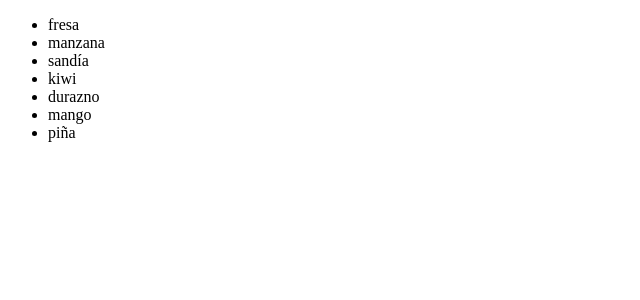
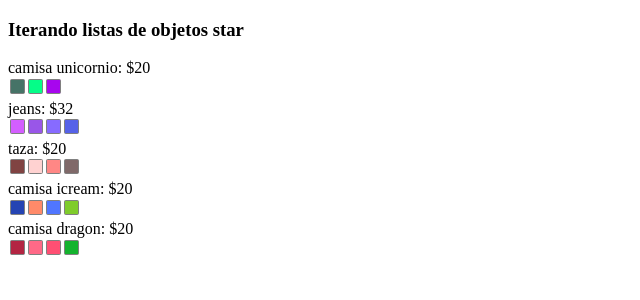
Before and after one commit to GioRosales/react-course, a React (Create React App) app: page / in a window 1280 px wide. Shown: the top 300 px of the page, without its empty margins (0-640 px from the left). Built offline with nearby package versions, Linux system fonts and the light colour scheme.

Commit message:
Objects iterator

```diff
--- a/src/App.js
+++ b/src/App.js
@@ -1,22 +1,67 @@
 import React, { Component } from 'react';
 
-const frutas = [
-  'fresa',
-  'manzana',
-  'sandía',
-  'kiwi',
-  'durazno',
-  'mango',
-  'piña'
-];
-
 class App extends Component {
+  state = {
+    products: [
+      {
+        id: 1,
+        name: 'camisa unicornio',
+        colors: ['#467367', '#05fd88', '#a706ee' ],
+        price: 20
+      },
+      {
+        id: 2,
+        name: 'jeans',
+        colors: ['#D35EFF', '#9956E8', '#876BFF', '#5662E8' ],
+        price: 32
+      },
+      {
+        id: 3,
+        name: 'taza',
+        colors: ['#804342', '#ffd2d1', '#ff8785', '#806969' ],
+        price: 20
+      },
+      {
+        id: 4,
+        name: 'camisa icream',
+        colors: ['#2544b3', '#ff8a69', '#5076ff', '#7fcc2b' ],
+        price: 20
+      },
+      {
+        id: 5,
+        name: 'camisa dragon',
+        colors: ['#b32542', '#ff6987', '#ff4f73', '#14b32e' ],
+        price: 20
+      }
+    ]
+  }
   render() {
     return (
       <div>
-        <ul>
-          { frutas.map( fruta => (<li key={fruta}>{fruta}</li>) ) }
-        </ul>
+        <h3>Iterando listas de objetos star</h3>
+        <div>
+          { this.state.products.map(({id, name, price, colors}) => {
+            return (
+              <div key={id}>{name}: ${price}
+                <div>
+                  {colors.map( color => {
+                    return(
+                      <span style={ {
+                        width: "13px",
+                        height: "13px",
+                        borderRadius: '0.1rem',
+                        border: '1px solid gray',
+                        display: 'inline-block',
+                        margin: '0.1rem',
+                        backgroundColor: color
+                      } }></span>
+                    )
+                  })}
+                </div>
+              </div>
+            )
+          })}
+        </div>
       </div>
     )
   }
```
